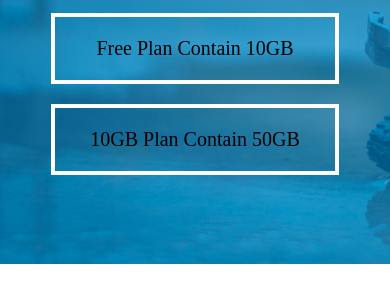
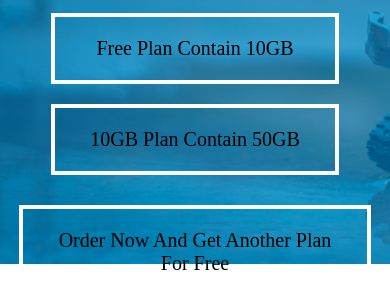
Before and after one commit to Amr-Safwat/RWD, a plain HTML site: page index.html in a window 390 px wide. Shown: the part 236-544 px from the top of the page. Drawn offline with Linux system fonts and the light colour scheme.

Commit message:
Added A Some Modifires

```diff
--- a/css/main.css
+++ b/css/main.css
@@ -30,6 +30,12 @@
   margin-right: 1%;
   margin-left: 1%;
 }
+.header .overlay .order {
+  border: 4px solid white;
+  font-size: 20px;
+  padding: 20px;
+  margin: 30px 1%;
+}
 @media (max-width: 767px) {
   .header .overlay .plan{
       float: none;
@@ -42,7 +48,9 @@
 
 
 @media (max-width: 767px) {
-
+  .visible-xs {
+    display: block !important;
+  }
 }
 @media (min-width: 768px) {
   .container {
@@ -68,4 +76,10 @@
 .text-c {
   text-align: center;
 }
+.clear-fix {
+  clear: both;
+}
+.visible-xs {
+  display: none;
+}
 /* Frameworks */
--- a/index.html
+++ b/index.html
@@ -15,6 +15,8 @@
 					<h1>Choose Your Plan</h1>
 					<div class="plan">Free Plan Contain 10GB</div>
 					<div class="plan">10GB Plan Contain 50GB</div>
+					<div class="clear-fix"></div>
+					<div class="order visible-xs">Order Now And Get Another Plan For Free</div>
 				</div>
 			</div>
 		</div>
```
